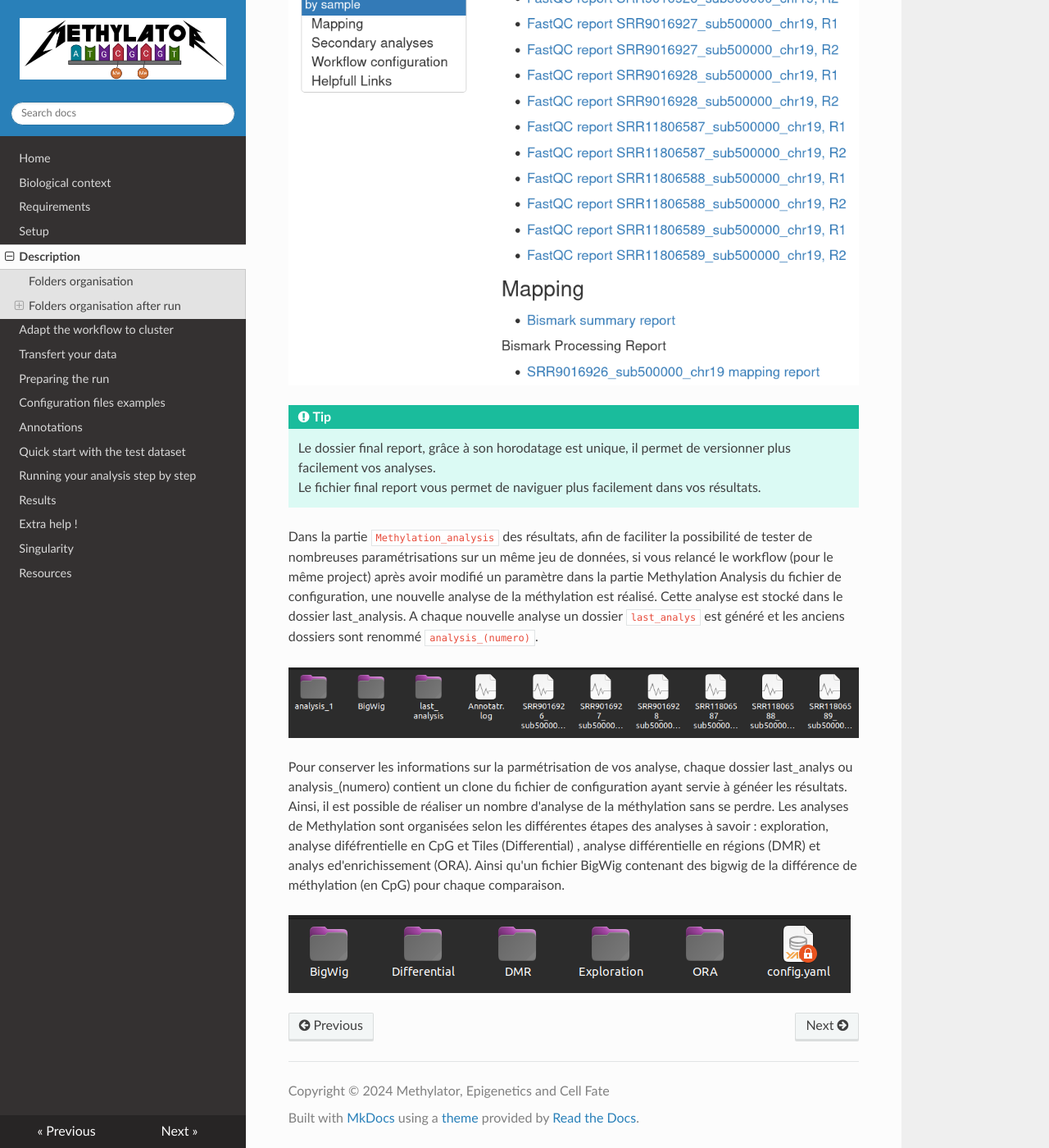
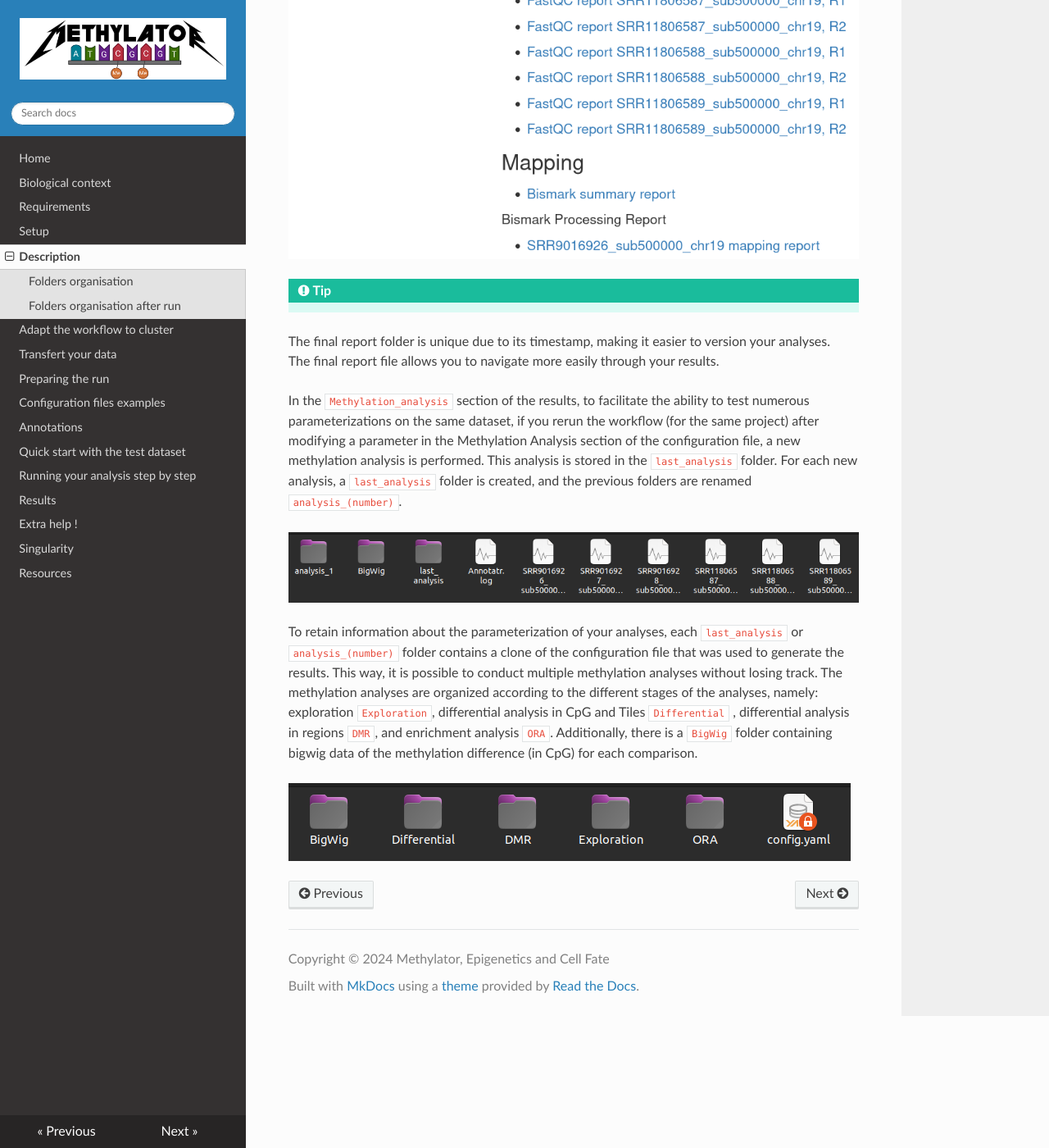
Before and after one commit to parisepigenetics/Methylator-Documentation, an MkDocs documentation site: the page built from docs/description.md, in a window 1280 px wide and 1400 px high, scrolled down 3838 px. Shown: the whole window at 82% size. Built offline with MkDocs 1.6.1, drawn with Linux system fonts in a browser that asks for light colours; nearby versions of some CDN libraries; some of the changed text lies outside the part shown.

Commit message:
Update description.md

```diff
--- a/docs/description.md
+++ b/docs/description.md
@@ -125,32 +125,32 @@ The `my_bank` folder is an empty directory. It is used to store reference genome
 
 After launching the workflow, new folders are created. One folder for easily usable results (name by default `Results`, which you can name as you wish in the configuration file. One folder for 'heavy' results (name by default `Big_Data`) , also nameable as you wish. A `log folder` , and a `slurm_output folder`  .
 
-### Exemple of folders organisation after launching
+Exemple of folders organisation after launching
 ![folders_organisation_results](img/folder_organisation_worklfow_results.png)
 
-Le dossier `Results` contient les résultas de chaque projet. Dans chaque dossiers projets, les résultats sotn organisées dand des dossiers distincts corrspondants aux différentes étapes du workflow : fastq download + QC, trimming + QC, mapping + QC et analyse de la methylation.
+The `Results` folder contains the results of each project. Within each project folder, the results are organized into separate folders corresponding to the different stages of the workflow: fastq download + QC, trimming + QC, mapping + QC, and methylation analysis.
 
-### Exemple de l'organisation des résultats
+Example of the organization of the results
 ![results_folders](img/results_folders.png)
 
-De plus, à la fin de l'exécution du workflow, si vous avez choisie de générer un rapport, un dossier zippé et horodaté  (ex : `final_report_Test_WGBS_20240828T1023.tar.gz`) est généré afin de partager facilement vos résultats, ce dossier contient l'ensemble des fichiers HTML (QC + analyses statistiques). Ce dossier est accompagné d'un fichier HMTL ( exp : `final_report_Test_WGBS_20240828T1023.html` ), également horodaté, contenant des liens redirigeant vers les différents rapports HTML.
+Additionally, at the end of the workflow execution, if you have chosen to generate a report, a zipped and timestamped folder (e.g., `final_report_Test_WGBS_20240828T1023.tar.gz`) is created to easily share your results. This folder contains all the HTML files (QC + statistical analyses). This folder is accompanied by a timestamped HTML file (e.g., `final_report_Test_WGBS_20240828T1023.html`), which contains links to the various HTML reports.
 
-### Exemple liste des fichiers contenue dans final_report_(project)_(horodatage).tar.gz
+Example list of files contained in final_report_(project)_(timestamp).tar.gz
 ![final_report_Test_WGBS_20240828T1023.tar.gz](img/final_report_Test_WGBS_20240828T1023.tar.gz.png)
 
-### Exemple de fichier final_report_(projet)_(horodatage).html
+
+Example of a file: final_report_(project)_(timestamp).html
 ![final_report_Test_WGBS_20240828T1023.html](img/final_report_Test_WGBS_20240828T1023.png)
 
 !!! tip
-    Le dossier final report, grâce à son horodatage est unique, il permet de versionner plus facilement vos analyses.
-    Le fichier final report vous permet de naviguer plus facilement dans vos résultats.
+   The final report folder is unique due to its timestamp, making it easier to version your analyses.
+   The final report file allows you to navigate more easily through your results.
 
 
-Dans la partie `Methylation_analysis` des résultats, afin de faciliter la possibilité de tester de nombreuses paramétrisations sur un même jeu de données, si vous relancé le workflow (pour le même project) après avoir modifié un paramètre dans la partie Methylation Analysis du fichier de configuration, une nouvelle analyse de la méthylation est réalisé. Cette analyse est stocké dans le dossier last_analysis. A chaque nouvelle analyse un dossier `last_analys`  est généré et les anciens dossiers sont renommé `analysis_(numero)`.
+In the `Methylation_analysis` section of the results, to facilitate the ability to test numerous parameterizations on the same dataset, if you rerun the workflow (for the same project) after modifying a parameter in the Methylation Analysis section of the configuration file, a new methylation analysis is performed. This analysis is stored in the `last_analysis` folder. For each new analysis, a `last_analysis` folder is created, and the previous folders are renamed `analysis_(number)`.
 
 ![Methylation_analysis](img/Methylation_analysis.png)
 
-
-Pour conserver les informations sur la parmétrisation de vos analyse, chaque dossier last_analys ou analysis_(numero) contient un clone du fichier de configuration ayant servie à généer les résultats. Ainsi, il est possible de réaliser un nombre d'analyse de la méthylation sans se perdre. Les analyses de Methylation sont organisées selon les différentes étapes des analyses à savoir : exploration, analyse diféfrentielle en CpG et Tiles (Differential) , analyse différentielle en régions (DMR) et analys ed'enrichissement (ORA). Ainsi qu'un fichier BigWig contenant des bigwig de la différence de méthylation (en CpG) pour chaque comparaison.
+To retain information about the parameterization of your analyses, each `last_analysis` or `analysis_(number)` folder contains a clone of the configuration file that was used to generate the results. This way, it is possible to conduct multiple methylation analyses without losing track. The methylation analyses are organized according to the different stages of the analyses, namely: exploration `Exploration`, differential analysis in CpG and Tiles `Differential` , differential analysis in regions `DMR `, and enrichment analysis `ORA`. Additionally, there is a `BigWig` folder containing bigwig data of the methylation difference (in CpG) for each comparison.
 
 ![Last_analysis](img/Last_analysis.png)
```
